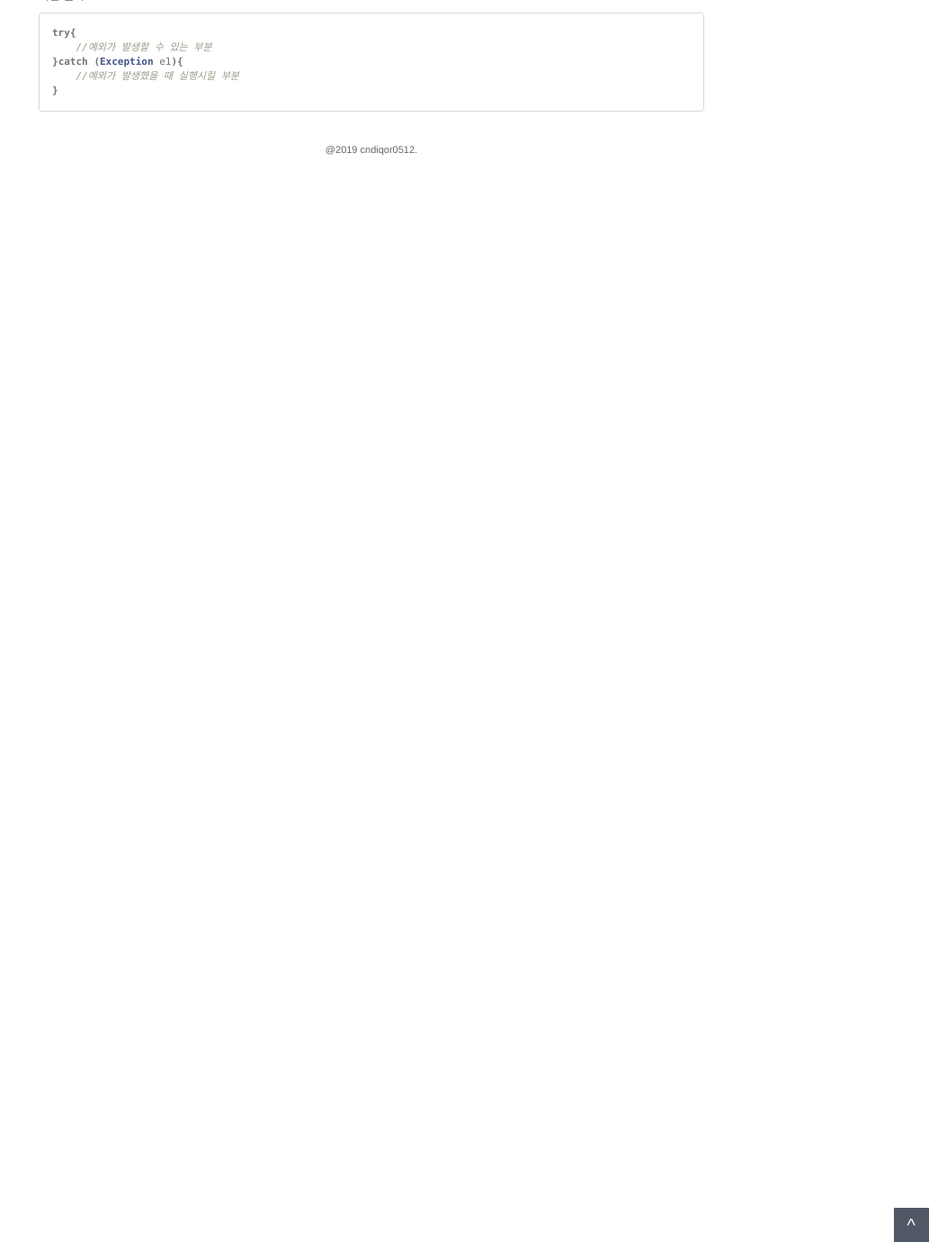
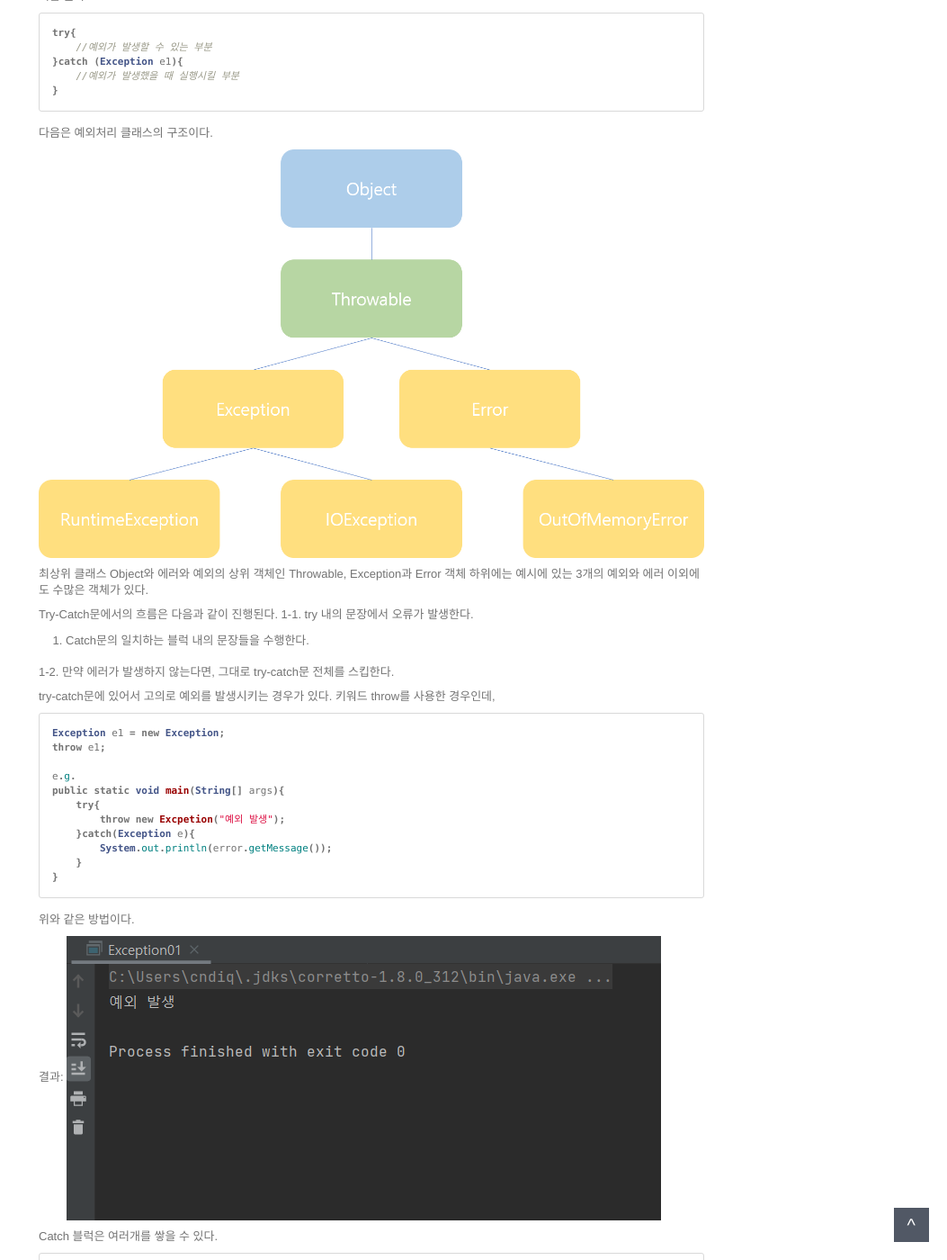
Before and after one commit to cndiqor0512/Blog, a Jekyll site: the page built from _posts/2022-04-04-예외처리.markdown, in a window 1280 px wide and 1400 px high, scrolled down 779 px. Shown: the whole window at 90% size, without its empty margins (227-1280 px from the left). Built offline with Jekyll 4.4.1, drawn with Linux system fonts in a browser that asks for light colours; comment, search, counter and statistics services are not loaded; before the commit the page ends 954 px from its top, so only the background shows below that; some of the changed text lies outside the part shown.

Commit message:
post Exception try-catch editted

````diff
--- a/_posts/2022-04-04-예외처리.markdown
+++ b/_posts/2022-04-04-예외처리.markdown
@@ -34,3 +34,70 @@ try{
     //예외가 발생했을 때 실행시킬 부분
 }
 ```
+다음은 예외처리 클래스의 구조이다.
+
+<img src="https://cndiqor0512.github.io/img/예외처리.png">
+
+최상위 클래스 Object와 에러와 예외의 상위 객체인 Throwable, Exception과 Error 객체 하위에는 예시에 있는 3개의 예외와 에러 이외에도 수많은 객체가 있다.
+
+Try-Catch문에서의 흐름은 다음과 같이 진행된다.
+1-1. try 내의 문장에서 오류가 발생한다.
+2. Catch문의 일치하는 블럭 내의 문장들을 수행한다.
+
+1-2. 만약 에러가 발생하지 않는다면, 그대로 try-catch문 전체를 스킵한다.
+
+try-catch문에 있어서 고의로 예외를 발생시키는 경우가 있다. 키워드 throw를 사용한 경우인데,
+```java
+Exception e1 = new Exception;
+throw e1;
+
+e.g.
+public static void main(String[] args){
+    try{
+        throw new Excpetion("예외 발생");
+    }catch(Exception e){
+        System.out.println(error.getMessage());
+    }
+}
+```
+위와 같은 방법이다.
+
+결과:
+<img src="https://cndiqor0512.github.io/img/예외처리2.png">
+
+Catch 블럭은 여러개를 쌓을 수 있다.
+```java
+try{
+    //예외가 발생할 수 있는 부분
+}catch (Exception e1){
+    //예외가 발생했을 때 실행시킬 부분
+}catch (Exception e2){
+    //예외가 발생했을 때 실행시킬 부분
+}catch (Exception e3){
+    //예외가 발생했을 때 실행시킬 부분
+}catch (Exception e4){
+    //예외가 발생했을 때 실행시킬 부분
+}catch (Exception e5){
+    //예외가 발생했을 때 실행시킬 부분
+}catch (Exception e6){
+    //예외가 발생했을 때 실행시킬 부분
+}catch (Exception e7){
+    //예외가 발생했을 때 실행시킬 부분
+}
+.
+.
+.
+
+
+```
+
+이런 여러개의 Catch문은 기호 '|'로 합칠 수 있다.(논리연산자 아님)
+
+```java
+try{
+    //예외가 발생할 수 있는 부분
+}catch (Exception1 | Exception2 e ){
+    //예외가 발생했을 때 실행시킬 부분
+}
+```
+하지만 위 Exception1와 Exception2는 서로 조상관계여서는 안된다. + 위와 같은 방법으로 블럭을 처리하면 어떠한 에러가 나는지 정확히 알 수 없다.
````
Also changed, not shown: img/예외처리.png (added), img/예외처리2.PNG (added).
